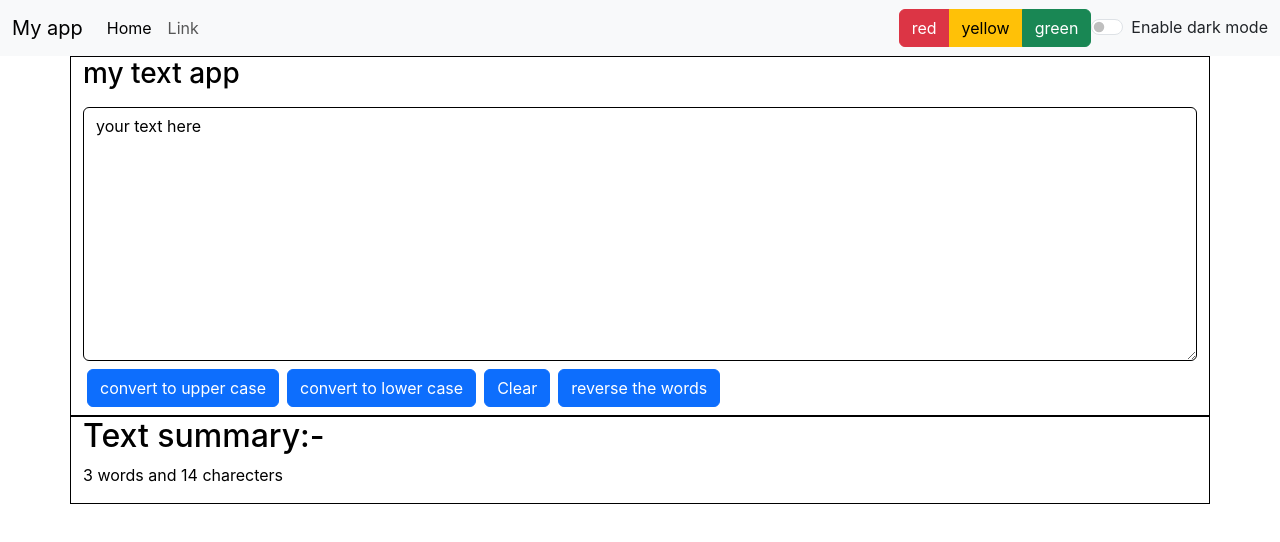
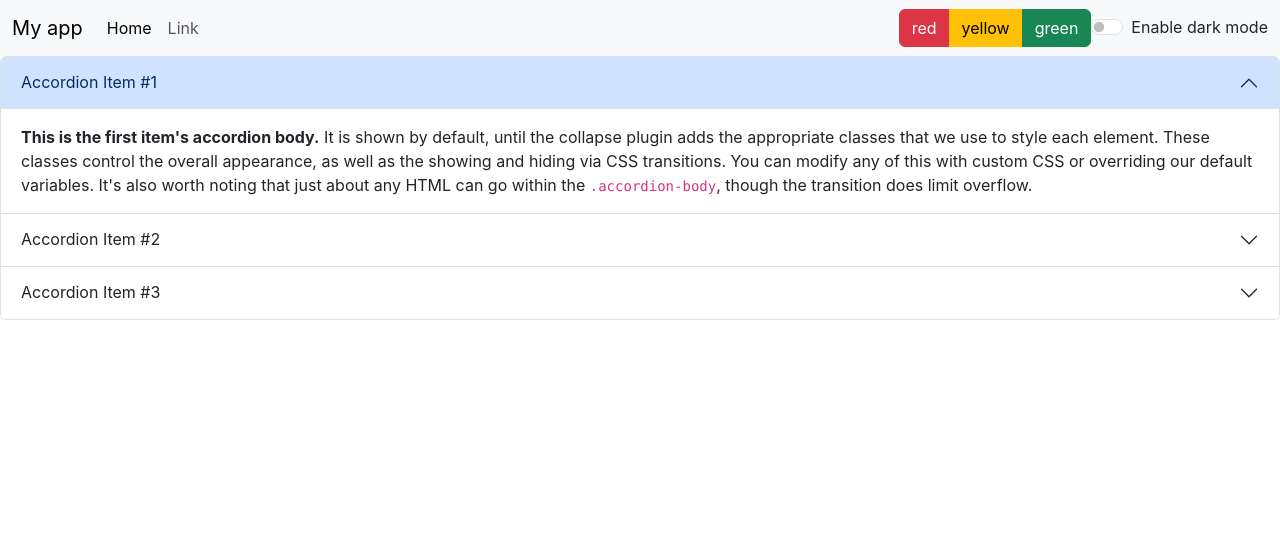
Before and after one commit to sanatan223/my-app, a React (Create React App) app: page /about in a window 1280 px wide. Shown: the top 542 px of the page. Built offline with nearby package versions, Linux system fonts and the light colour scheme.

Commit message:
added react router to my apps

```diff
--- a/package.json
+++ b/package.json
@@ -8,6 +8,7 @@
     "@testing-library/user-event": "^13.5.0",
     "react": "^18.3.1",
     "react-dom": "^18.3.1",
+    "react-router-dom": "^6.28.0",
     "react-scripts": "5.0.1",
     "web-vitals": "^2.1.4"
   },
--- a/src/App.js
+++ b/src/App.js
@@ -2,12 +2,17 @@ import './App.css';
 import Alert from './componenents/Alert';
 import Navbar from './componenents/Navbar';
 import Textarea from './componenents/Textarea';
+import About from './componenents/About';
 import { useState } from 'react';
+import {
+  BrowserRouter as Router,
+  Routes,
+  Route
+} from "react-router-dom";
 
 function App() {
   const [mode, setMode] = useState('light')
   const [alert, setAlert] = useState(null)
-  const [theme, setTheme] = useState(null)
 
   const pageTheme = {
     themeRed(){
@@ -62,9 +67,14 @@ function App() {
 
   return (
     <>
-      <Navbar title="My app" mode={mode} toggleMode={toggleMode} theme={pageTheme} />
-      <Alert alert={alert} />
-      <Textarea heading={'my text app'} mode={mode} showAlert={showAlert} />
+      <Router>
+        <Navbar title="My app" mode={mode} toggleMode={toggleMode} theme={pageTheme} />
+        <Alert alert={alert} />
+        <Routes>
+        <Route path="/about" element={<About/>} />
+        <Route path="/" element={<Textarea heading={'my text app'} mode={mode} showAlert={showAlert} />} />
+        </Routes>
+      </Router>
     </>
   );
 }
--- /dev/null
+++ b/src/componenents/About.js
@@ -0,0 +1,44 @@
+import React from 'react'
+
+export default function About(){
+    return(
+        <div class="accordion" id="accordionExample">
+            <div class="accordion-item">
+                <h2 class="accordion-header">
+                <button class="accordion-button" type="button" data-bs-toggle="collapse" data-bs-target="#collapseOne" aria-expanded="true" aria-controls="collapseOne">
+                    Accordion Item #1
+                </button>
+                </h2>
+                <div id="collapseOne" class="accordion-collapse collapse show" data-bs-parent="#accordionExample">
+                <div class="accordion-body">
+                    <strong>This is the first item's accordion body.</strong> It is shown by default, until the collapse plugin adds the appropriate classes that we use to style each element. These classes control the overall appearance, as well as the showing and hiding via CSS transitions. You can modify any of this with custom CSS or overriding our default variables. It's also worth noting that just about any HTML can go within the <code>.accordion-body</code>, though the transition does limit overflow.
+                </div>
+                </div>
+            </div>
+            <div class="accordion-item">
+                <h2 class="accordion-header">
+                <button class="accordion-button collapsed" type="button" data-bs-toggle="collapse" data-bs-target="#collapseTwo" aria-expanded="false" aria-controls="collapseTwo">
+                    Accordion Item #2
+                </button>
+                </h2>
+                <div id="collapseTwo" class="accordion-collapse collapse" data-bs-parent="#accordionExample">
+                <div class="accordion-body">
+                    <strong>This is the second item's accordion body.</strong> It is hidden by default, until the collapse plugin adds the appropriate classes that we use to style each element. These classes control the overall appearance, as well as the showing and hiding via CSS transitions. You can modify any of this with custom CSS or overriding our default variables. It's also worth noting that just about any HTML can go within the <code>.accordion-body</code>, though the transition does limit overflow.
+                </div>
+                </div>
+            </div>
+            <div class="accordion-item">
+                <h2 class="accordion-header">
+                <button class="accordion-button collapsed" type="button" data-bs-toggle="collapse" data-bs-target="#collapseThree" aria-expanded="false" aria-controls="collapseThree">
+                    Accordion Item #3
+                </button>
+                </h2>
+                <div id="collapseThree" class="accordion-collapse collapse" data-bs-parent="#accordionExample">
+                <div class="accordion-body">
+                    <strong>This is the third item's accordion body.</strong> It is hidden by default, until the collapse plugin adds the appropriate classes that we use to style each element. These classes control the overall appearance, as well as the showing and hiding via CSS transitions. You can modify any of this with custom CSS or overriding our default variables. It's also worth noting that just about any HTML can go within the <code>.accordion-body</code>, though the transition does limit overflow.
+                </div>
+                </div>
+            </div>
+        </div>
+    )
+}
```
Also changed, not shown: 1 other file (tests, documents, lock files or other folders).
